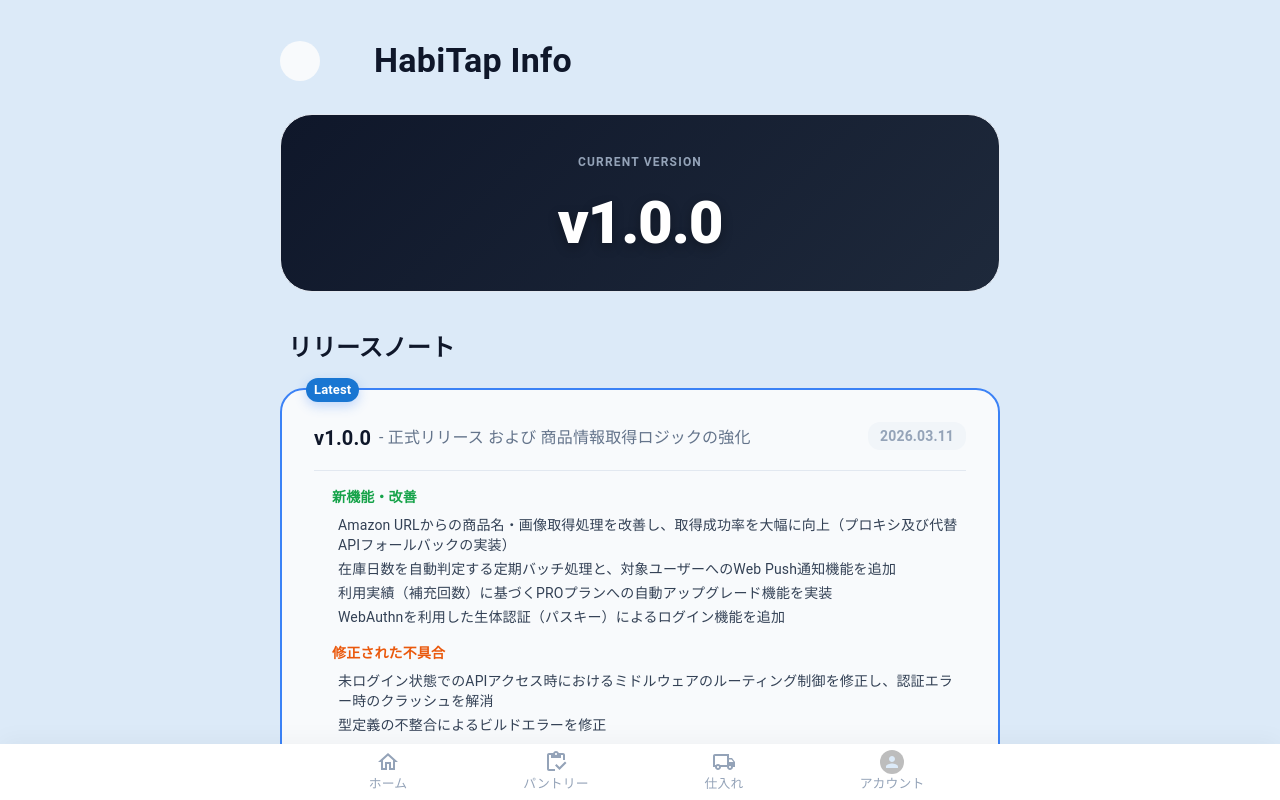
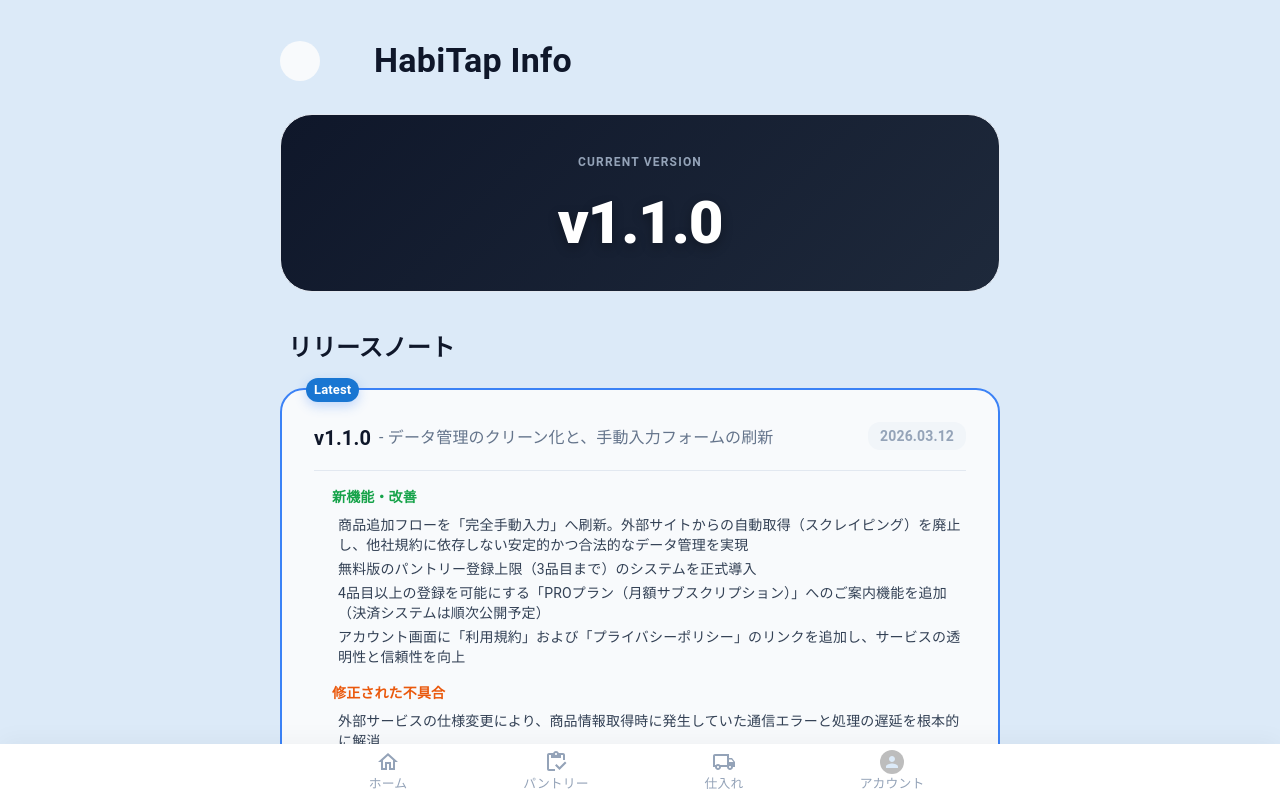
Before and after one commit to HibikiKobayashii/HabTap, a Next.js app: page /habitap-info in a window 1280 px wide. Shown: the top 800 px of the page. Built offline with nearby package versions, Linux system fonts and the light colour scheme; no server answers; some icons are missing; what @mui/material-nextjs would draw is missing.

Commit message:
パッチノートv1.1.0

```diff
--- a/src/app/habitap-info/page.tsx
+++ b/src/app/habitap-info/page.tsx
@@ -16,6 +16,20 @@ import BugReportIcon from '@mui/icons-material/BugReport';
 // ※新規バージョンを配列の先頭に追加してください
 // ==========================================
 const releaseNotes = [
+  {
+    version: 'v1.1.0',
+    date: '2026.03.12',
+    title: 'データ管理のクリーン化と、手動入力フォームの刷新',
+    features: [
+      '商品追加フローを「完全手動入力」へ刷新。外部サイトからの自動取得（スクレイピング）を廃止し、他社規約に依存しない安定的かつ合法的なデータ管理を実現',
+      '無料版のパントリー登録上限（3品目まで）のシステムを正式導入',
+      '4品目以上の登録を可能にする「PROプラン（月額サブスクリプション）」へのご案内機能を追加（決済システムは順次公開予定）',
+      'アカウント画面に「利用規約」および「プライバシーポリシー」のリンクを追加し、サービスの透明性と信頼性を向上'
+    ],
+    fixes: [
+      '外部サービスの仕様変更により、商品情報取得時に発生していた通信エラーと処理の遅延を根本的に解消'
+    ]
+  },
   {
     version: 'v1.0.0',
     date: '2026.03.11',
```
